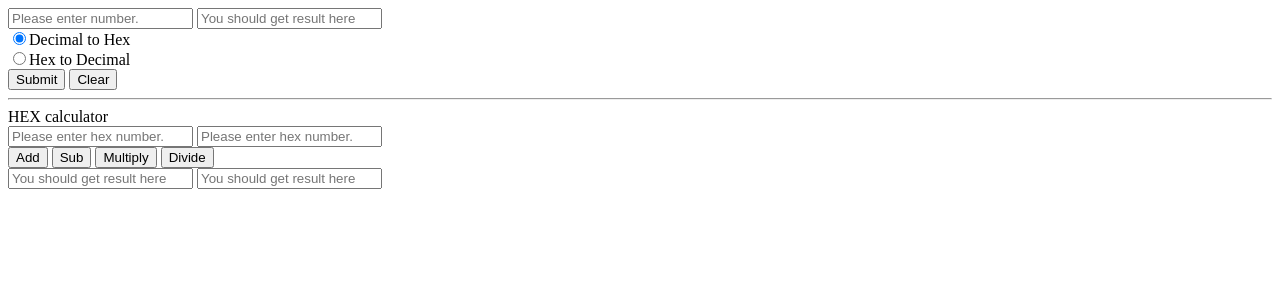
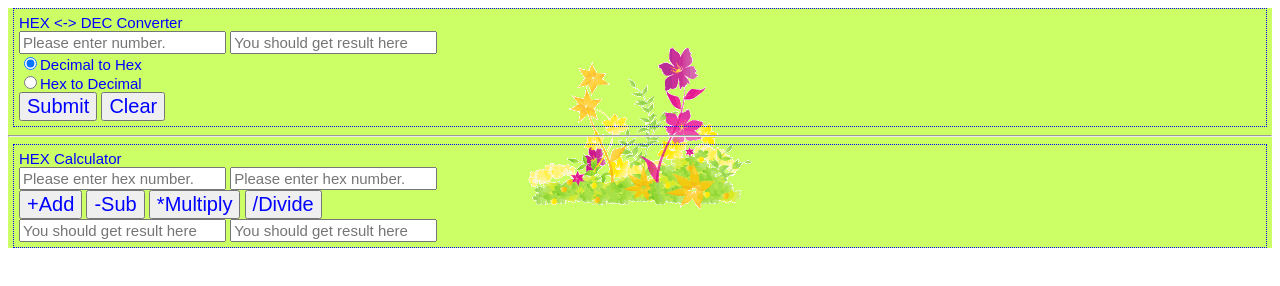
Before and after one commit to lifuzu/hexcalculator, a plain HTML site: page index.html in a window 1280 px wide. Drawn offline with Linux system fonts and the light colour scheme.

Commit message:
final submitted version.

```diff
--- a/index.html
+++ b/index.html
@@ -4,6 +4,10 @@
   <meta charset="utf-8">
   <title>DecHex Convertor/Calculator</title>
   <script type="text/javascript">
+    ////////////////////////
+    // Fuzu Li (87591)    //
+    // Februray 20, 2015  //
+    ////////////////////////
     /*
      * decimal to hex
      */
@@ -110,30 +114,61 @@
       else { return false; }
     }
   </script>
+  <style>
+    form {
+      border-style: dotted;
+      border-width: 1px;
+      padding: 5px;
+      margin: 5px;
+
+    }
+    div {
+      font: 15px arial, sans-serif;
+      color: rgb(0,0,255);
+      background: url(img_flwr.gif);
+      background-repeat: no-repeat;
+      background-origin: content-box;
+      background-position: center;
+      background-color: rgb(204,255,102);
+    }
+    .button {
+      color: rgb(0,0,255);
+      font: 20px arial, sans-serif;
+    }
+    .text {
+      color: rgb(0,0,255);
+      font: 15px arial, sans-serif;
+    }
+  </style>
 </head>
 <body>
-  <form>
-  <input type="text" name="source" placeholder="Please enter number.">
-  <input type="text" name="target" placeholder="You should get result here"><br>
+  <div>
+    <form class='converter'>
+      <label>HEX <-> DEC Converter</label></br>
+      <input class='text' type="text" name="source" placeholder="Please enter number.">
+      <input class='text' type="text" name="target" placeholder="You should get result here"><br>
       <input type="radio" name="orient" value="dec2hex" checked="checked">Decimal to Hex</input><br>
       <input type="radio" name="orient" value="hex2dec">Hex to Decimal</input><br>
       <!-- validate input decimal, when converting decimal to hex; validate input hexadecimal, when converting hex to decimal -->
-  <input type="button" value="Submit" onclick="if (orient.value=='dec2hex') {if(isvaliddecimal10digits(source.value)) {target.value=dec2hex(source.value)} else {alert('Please check input, only accept DEC, maximum 10 digits')}} else {if(isvalidhexmax8digits(source.value)) {target.value=hex2dec(source.value)} else {alert('Please check input, only accept HEX, maximum 8 digits')}}">
-  <input type="button" value="Clear" onclick="source.value=''; target.value=''">
+      <input class='button' type="button" value="Submit" onclick="if (orient.value=='dec2hex') {if(isvaliddecimal10digits(source.value)) {target.value=dec2hex(source.value)} else {alert('Please check input, only accept DEC, maximum 10 digits')}} else {if(isvalidhexmax8digits(source.value)) {target.value=hex2dec(source.value)} else {alert('Please check input, only accept HEX, maximum 8 digits')}}">
+      <input class='button' type="button" value="Clear" onclick="source.value=''; target.value=''">
+    </form>
     <hr/>
-  <label>HEX calculator</label></br>
-  <input type="text" name="input1" placeholder="Please enter hex number.">
-  <input type="text" name="input2" placeholder="Please enter hex number."><br/>
+    <form class='calculator'>
+      <label>HEX Calculator</label></br>
+      <input class='text' type="text" name="input1" placeholder="Please enter hex number.">
+      <input class='text' type="text" name="input2" placeholder="Please enter hex number."><br/>
       <!-- validate two input hexadecimals -->
-  <input type="button" value="Add" onclick="if(isvalidhexmax8digits(input1.value) && isvalidhexmax8digits(input2.value) ) {output1.value=hexadd(input1.value, input2.value); output2.value=''} else { alert('Please check input, only accept HEX, maximum 8 digits.')}">
+      <input class='button' type="button" value="+Add" onclick="if(isvalidhexmax8digits(input1.value) && isvalidhexmax8digits(input2.value) ) {output1.value=hexadd(input1.value, input2.value); output2.value=''} else { alert('Please check input, only accept HEX, maximum 8 digits.')}">
       <!-- validate two input hexadecimals -->
-  <input type="button" value="Sub" onclick="if(isvalidhexmax8digits(input1.value) && isvalidhexmax8digits(input2.value) ) {output1.value=hexsub(input1.value, input2.value); output2.value=''} else { alert('Please check input, only accept HEX, maximum 8 digits.')}">
+      <input class='button' type="button" value="-Sub" onclick="if(isvalidhexmax8digits(input1.value) && isvalidhexmax8digits(input2.value) ) {output1.value=hexsub(input1.value, input2.value); output2.value=''} else { alert('Please check input, only accept HEX, maximum 8 digits.')}">
       <!-- validate two input hexadecimals -->
-  <input type="button" value="Multiply" onclick="if(isvalidhexmax8digits(input1.value) && isvalidhexmax8digits(input2.value) ) {output1.value=hexmul(input1.value, input2.value); output2.value=hexmsd(hexmul(input1.value, input2.value))} else { alert('Please check input, only accept HEX, maximum 8 digits.')}">
+      <input class='button' type="button" value="*Multiply" onclick="if(isvalidhexmax8digits(input1.value) && isvalidhexmax8digits(input2.value) ) {output1.value=hexmul(input1.value, input2.value); output2.value=hexmsd(hexmul(input1.value, input2.value))} else { alert('Please check input, only accept HEX, maximum 8 digits.')}">
       <!-- validate two input hexadecimals -->
-  <input type="button" value="Divide" onclick="if(isvalidhexmax8digits(input1.value) && isvalidhexmax8digits(input2.value) ) {output1.value=hexdiv(input1.value, input2.value); output2.value=hexmod(input1.value, input2.value)} else { alert('Please check input, only accept HEX, maximum 8 digits.')}"><br>
-  <input type="text" name="output1" placeholder="You should get result here">
-  <input type="text" name="output2" placeholder="You should get result here">
+      <input class='button' type="button" value="/Divide" onclick="if(isvalidhexmax8digits(input1.value) && isvalidhexmax8digits(input2.value) ) {output1.value=hexdiv(input1.value, input2.value); output2.value=hexmod(input1.value, input2.value)} else { alert('Please check input, only accept HEX, maximum 8 digits.')}"><br>
+      <input class='text' type="text" name="output1" placeholder="You should get result here">
+      <input class='text' type="text" name="output2" placeholder="You should get result here">
     </form>
+  </div>
 </body>
 </html>
```
Also changed, not shown: My_Hex_Converter_Calculator_Webpage_Instructions.txt, hex_calculator.js (deleted), hex_converter.js (deleted), img_flwr.gif (added). Lines whose indentation alone changed are shown as unchanged.
